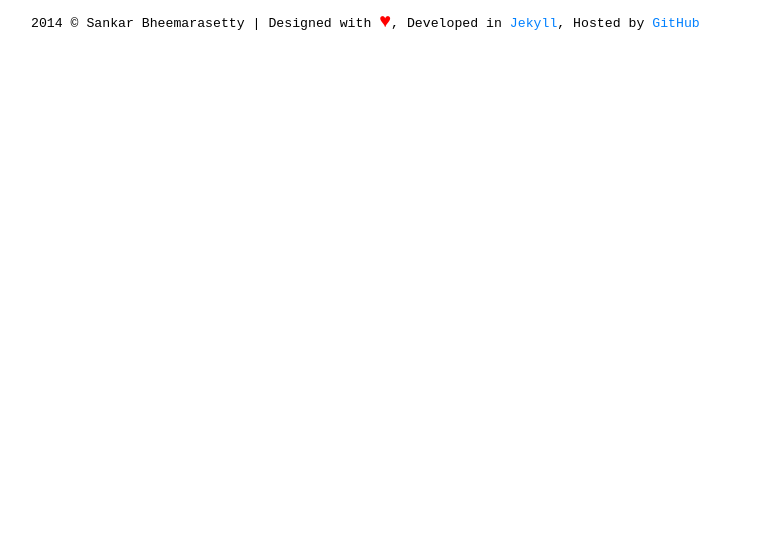
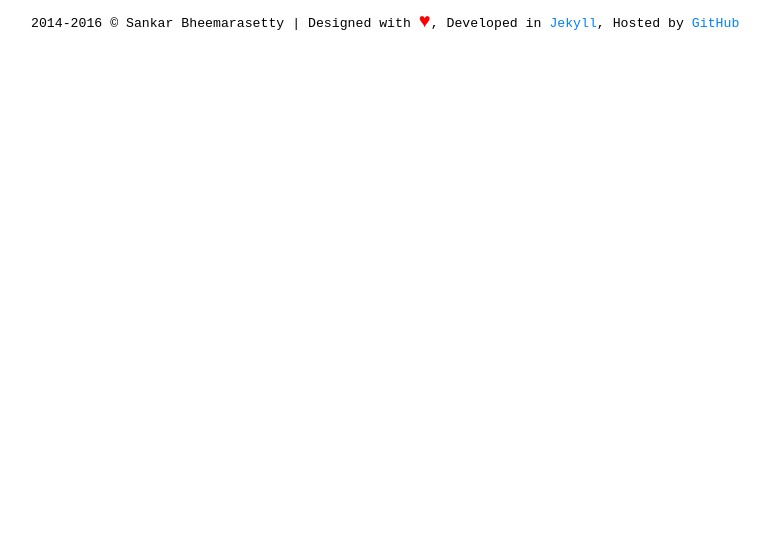
Before and after one commit to learnsomuch/learnsomuch.github.io, a Jekyll site: the page built from experiments.md, in a window 1280 px wide. Shown: the part 393-940 px from the top of the page, without its empty margins (245-1015 px from the left). Built offline with Jekyll 4.4.1, drawn with Linux system fonts in a browser that asks for light colours.

Commit message:
2016 copyright update

```diff
--- a/_layouts/default.html
+++ b/_layouts/default.html
@@ -22,7 +22,7 @@
 
     <pre>=+=+=+=+=+=+=+=+=+=+=+=+=+=+=+=+=+=+=+=+=+=+=+=+=+=+=+=+=+=+=+=+=+=+=+=+=+=+=+=+=+=+=+=+=+=+=+=+=</pre>
 
-    <div class="footer">2014 &copy; Sankar Bheemarasetty  | Designed with <span class="redheart" style="font-size:150%;">&hearts;</span>, Developed in <a href="http://jekyllrb.com/" target="_blank">Jekyll</a>, Hosted by <a href="https://github.com/" target="_blank">GitHub</a>
+    <div class="footer">2014-2016 &copy; Sankar Bheemarasetty  | Designed with <span class="redheart" style="font-size:150%;">&hearts;</span>, Developed in <a href="http://jekyllrb.com/" target="_blank">Jekyll</a>, Hosted by <a href="https://github.com/" target="_blank">GitHub</a>
     </div>
   </div>
 <script>
```
